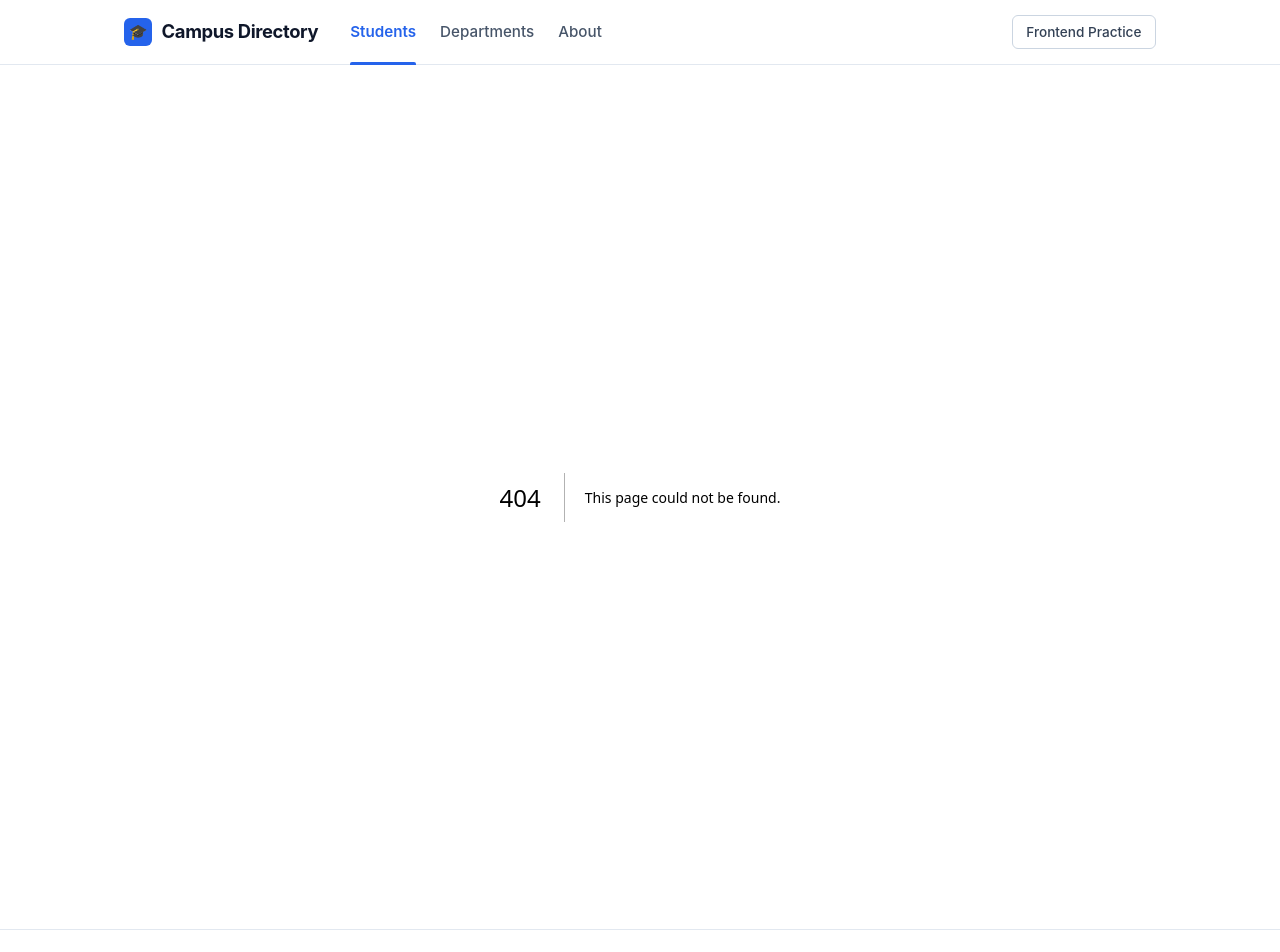
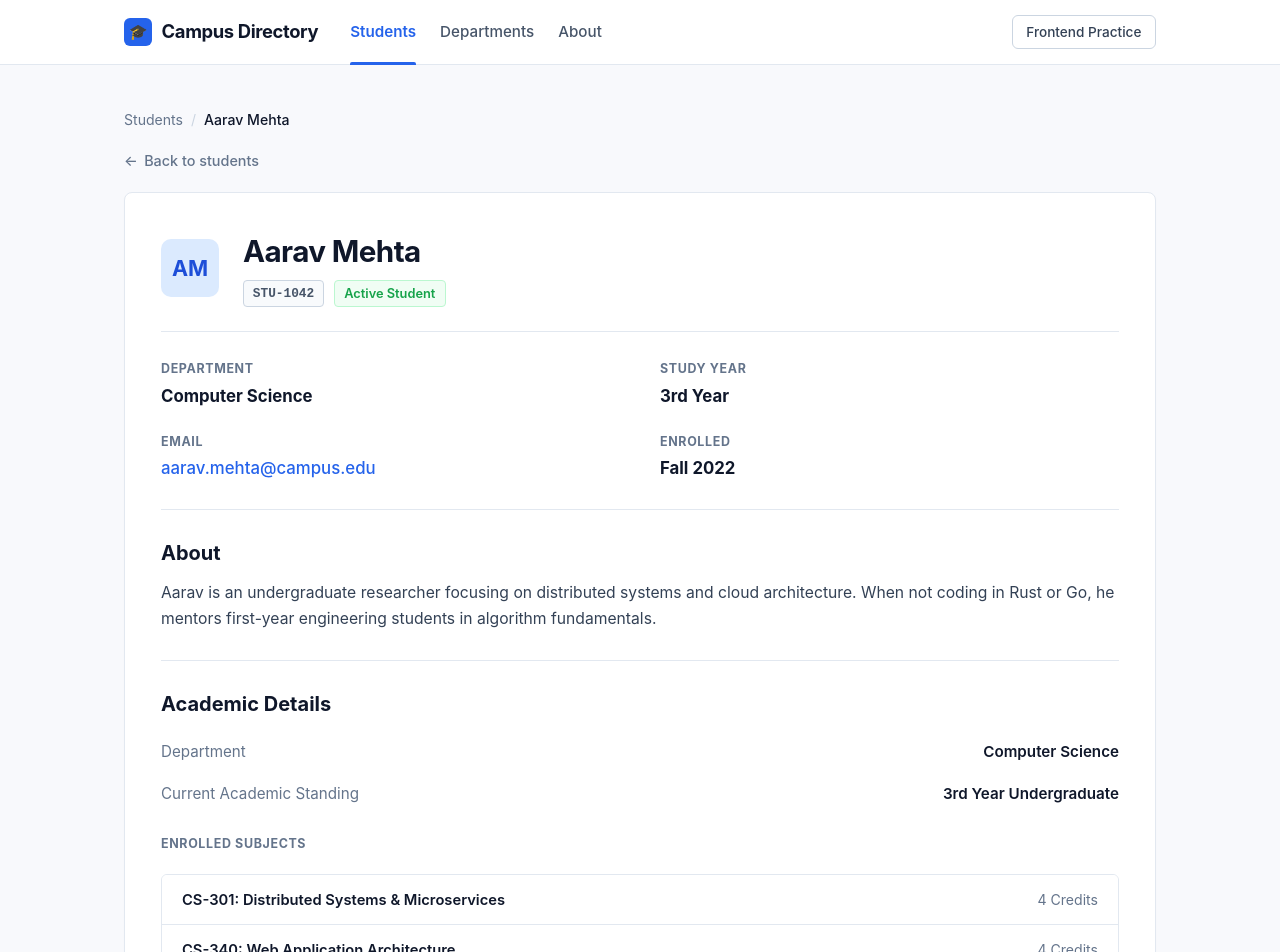
Before and after one commit to ShahArpanPratikkumar/Student-Directory-nextjs-assi-, a Next.js app: page /students/stu-1042 in a window 1280 px wide. Before the commit this address had no page. Shown: the top 952 px of the page. Built offline with nearby package versions, Linux system fonts and the light colour scheme.

Commit message:
feat(students): add dynamic student profile route with academic status, bio, and enrolled subjects

```diff
--- /dev/null
+++ b/src/app/students/[id]/page.tsx
@@ -0,0 +1,137 @@
+// =============================================================================
+// File: src/app/students/[id]/page.tsx
+// Purpose: Dynamic Student Profile Page (Screenshot 4).
+// URL ma thi [id] parameter (e.g. "stu-1042") lai ne profile details batavse.
+// Agar student na male toh notFound() function thi 404 page batavse.
+// =============================================================================
+
+import Link from "next/link";
+import { notFound } from "next/navigation";
+import Breadcrumbs from "@/components/Breadcrumbs";
+import { getStudentById } from "@/data/students";
+
+interface StudentProfileProps {
+  // Next.js 15+ ane 16 ma params Promise hoy chhe
+  params: Promise<{ id: string }>;
+}
+
+export default async function StudentProfilePage({
+  params,
+}: StudentProfileProps) {
+  // URL mathi 'id' parameter unpack karo
+  const { id } = await params;
+
+  // Student find karo
+  const student = getStudentById(id);
+
+  // Agar student na male toh custom 404 page par redirect karo
+  if (!student) {
+    notFound();
+  }
+
+  // Avatar CSS class
+  const avatarClass = `avatar profile-avatar avatar-${student.avatarColor || "blue"}`;
+
+  return (
+    <div>
+      {/* 1. Breadcrumbs: Students / Aarav Mehta */}
+      <Breadcrumbs
+        items={[
+          { label: "Students", href: "/students" },
+          { label: student.name },
+        ]}
+      />
+
+      {/* 2. Back to students link */}
+      <Link href="/students" className="back-link">
+        <span>←</span>
+        <span>Back to students</span>
+      </Link>
+
+      {/* 3. Main Profile Card */}
+      <div className="profile-card">
+        {/* Profile Header: Avatar, Name, ID badge, Status badge */}
+        <div className="profile-header">
+          <div className={avatarClass}>{student.initials}</div>
+
+          <div className="profile-title-area">
+            <h1 className="profile-name">{student.name}</h1>
+
+            <div className="profile-badges-row">
+              <span className="badge-id">{student.id}</span>
+              <span className="badge-status-active">{student.status}</span>
+            </div>
+          </div>
+        </div>
+
+        {/* 4. Metadata Grid: 2 columns (Department, Study Year, Email, Enrolled) */}
+        <div className="profile-meta-grid">
+          <div>
+            <div className="meta-field-label">DEPARTMENT</div>
+            <div className="meta-field-value">{student.department}</div>
+          </div>
+
+          <div>
+            <div className="meta-field-label">STUDY YEAR</div>
+            <div className="meta-field-value">{student.studyYear}</div>
+          </div>
+
+          <div>
+            <div className="meta-field-label">EMAIL</div>
+            <a href={`mailto:${student.email}`} className="meta-field-link">
+              {student.email}
+            </a>
+          </div>
+
+          <div>
+            <div className="meta-field-label">ENROLLED</div>
+            <div className="meta-field-value">{student.enrolledTerm}</div>
+          </div>
+        </div>
+
+        {/* 5. About Section */}
+        <div className="profile-section">
+          <h2 className="profile-section-heading">About</h2>
+          <p className="profile-about-text">{student.about}</p>
+        </div>
+
+        {/* 6. Academic Details Section */}
+        <div className="profile-section">
+          <h2 className="profile-section-heading">Academic Details</h2>
+
+          <div className="academic-row">
+            <span className="academic-label">Department</span>
+            <span className="academic-value">{student.department}</span>
+          </div>
+
+          <div className="academic-row">
+            <span className="academic-label">Current Academic Standing</span>
+            <span className="academic-value">{student.academicStanding}</span>
+          </div>
+
+          {/* Enrolled Subjects list */}
+          <div style={{ marginTop: "1.25rem" }}>
+            <div className="meta-field-label">ENROLLED SUBJECTS</div>
+
+            <div className="subjects-box">
+              {student.subjects.map((subject, idx) => (
+                <div key={idx} className="subject-row">
+                  <span className="subject-name">
+                    {subject.code}: {subject.name}
+                  </span>
+                  <span className="subject-credits">{subject.credits} Credits</span>
+                </div>
+              ))}
+            </div>
+          </div>
+        </div>
+      </div>
+
+      {/* 7. Bottom system record details */}
+      <div className="footer-meta-row">
+        <div>System Record ID: {student.systemRecordId}</div>
+        <div>Last validated: {student.lastValidated}</div>
+      </div>
+    </div>
+  );
+}
```
